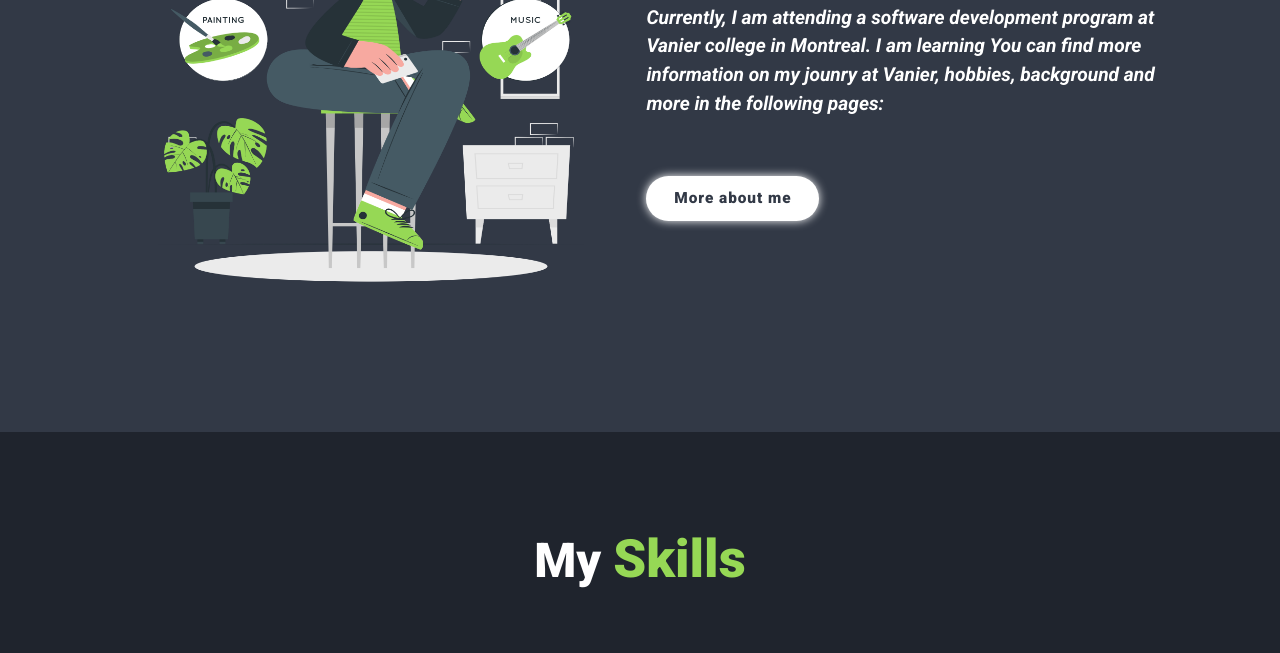
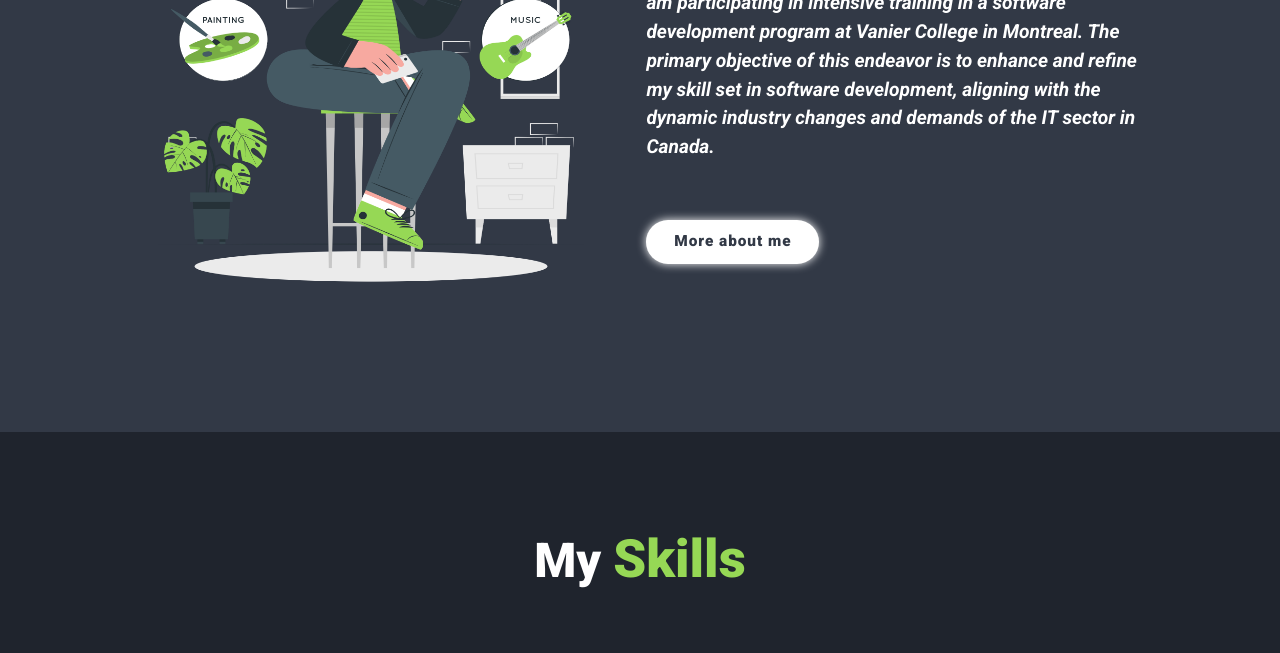
Before and after one commit to Belal-Mohsen/official-portfolio, a plain HTML site: page index.html in a window 1280 px wide. Shown: the part 1254-1907 px from the top of the page. Drawn offline with nearby package versions, Linux system fonts and the light colour scheme.

Commit message:
Updated info.

```diff
--- a/index.html
+++ b/index.html
@@ -64,10 +64,11 @@
     <div class="about-content">
       <h2 class="header fw-bolder">About <span class="header-span"> Me</span></h2>
       <h3 class="fw-bolder">Software Developer</h3>
-      <p class="fs-2 fst-italic">Currently, I am attending a software development program at Vanier college in Montreal.
-        I am learning
-        You can find more information on my jounry at Vanier, hobbies, background and more
-      in the following pages: </p>
+      <p class="fs-2 fst-italic">In a partnership between Emploi Quebec and Vanier College, I am participating in
+        intensive training in a software development program at Vanier College in Montreal.
+        The primary objective of this endeavor is to enhance and refine my skill set in software
+        development, aligning with the dynamic industry changes and demands of the IT sector in Canada.
+       </p>
       <div class="more-about">
         <a href="about-me.html" class="btn" target="_blank">More about me</a>
       </div>
```
